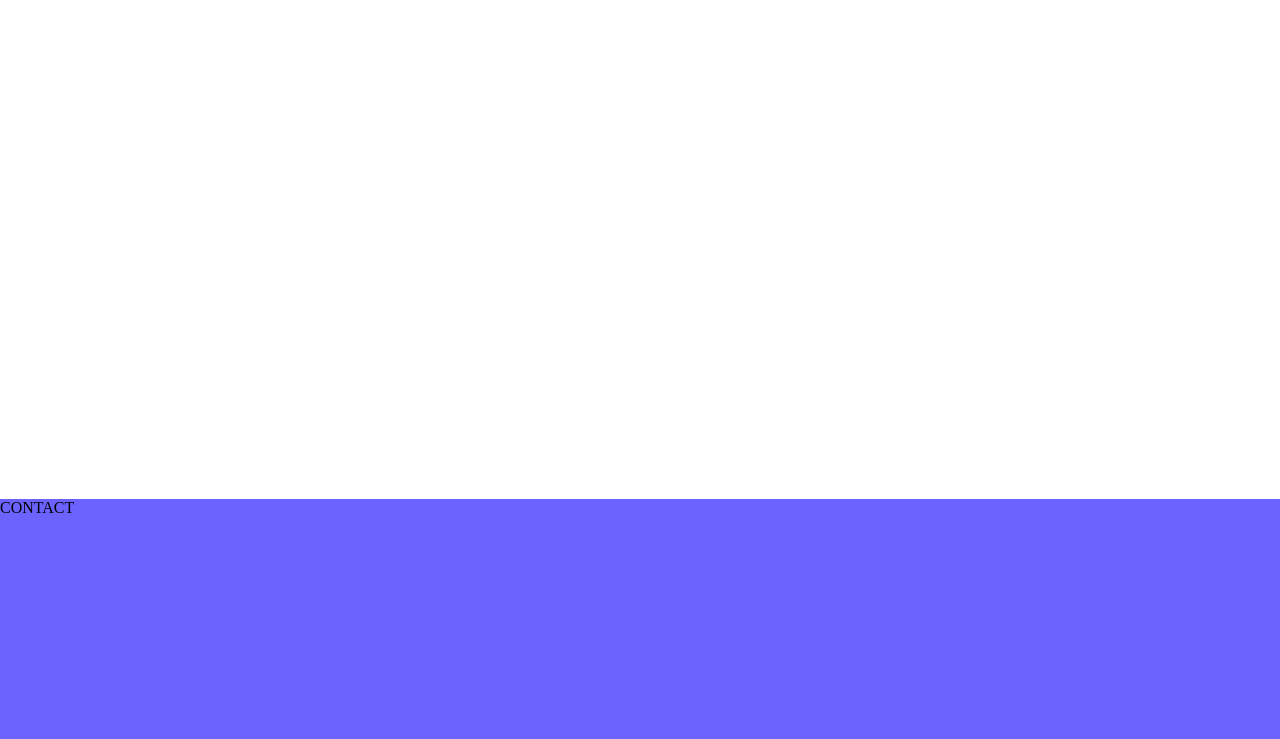
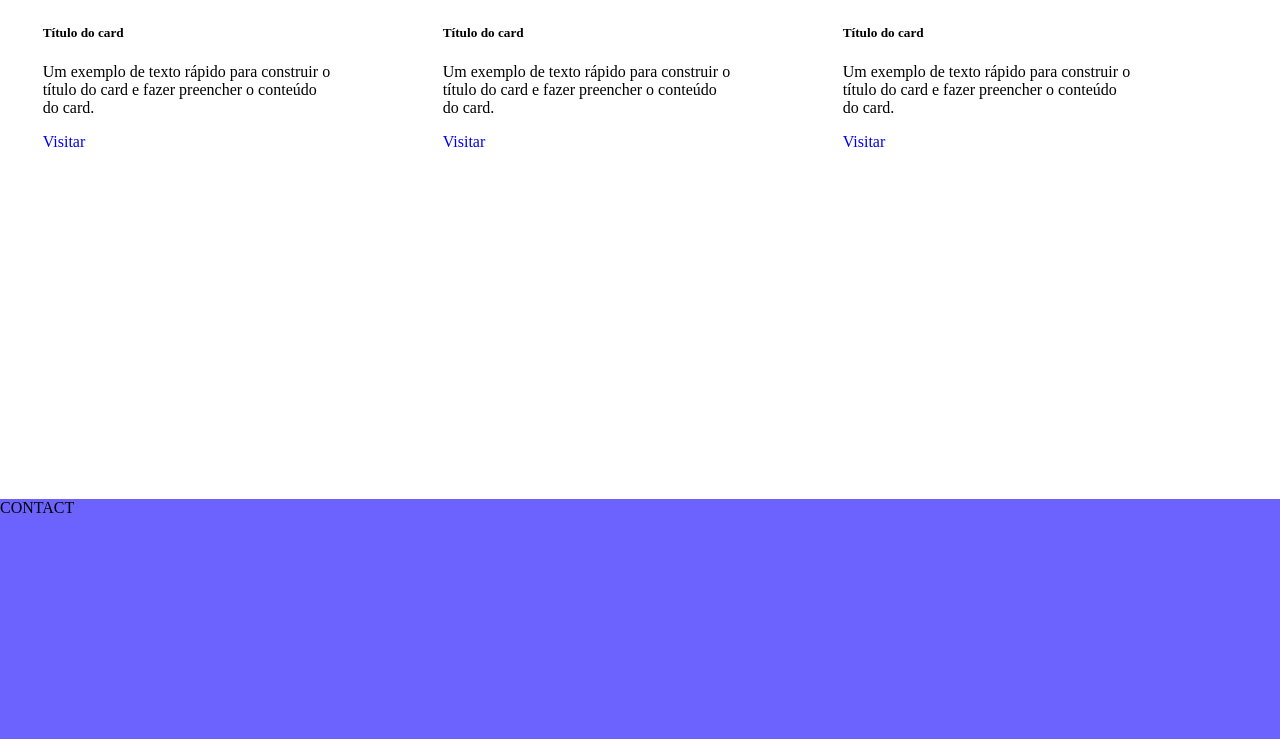
Before and after one commit to gabrdgs/Arte-ae, a Django app: page / in a window 1280 px wide. Shown: the part 1901-2640 px from the top of the page. Run offline with Django 3.2, Linux system fonts and the light colour scheme.

Commit message:
inserindo cards no main

```diff
--- a/arte_ae/static/style.css
+++ b/arte_ae/static/style.css
@@ -90,6 +90,11 @@ main {
   height: 100vh;
 }
 
+.card-body{
+  width: 18rem;
+
+}
+
 /* contact */
 #contact {
   grid-area: contact;
--- a/arte_ae/templates/index.html
+++ b/arte_ae/templates/index.html
@@ -8,6 +8,33 @@
   </section>
   <main id="main">
     MAIN
+    <div class="card">
+      <img class="card-img-top" src=".../100px180/" alt="Imagem de capa do card">
+      <div class="card-body">
+        <h5 class="card-title">Título do card</h5>
+        <p class="card-text">Um exemplo de texto rápido para construir o título do card e fazer preencher o conteúdo do card.</p>
+        <a href="#" class="btn btn-primary">Visitar</a>
+      </div>
+    </div>
+    <div class="card">
+      <img class="card-img-top" src=".../100px180/" alt="Imagem de capa do card">
+      <div class="card-body">
+        <h5 class="card-title">Título do card</h5>
+        <p class="card-text">Um exemplo de texto rápido para construir o título do card e fazer preencher o conteúdo do card.</p>
+        <a href="#" class="btn btn-primary">Visitar</a>
+      </div>
+    </div>
+    <div class="card">
+      <img class="card-img-top" src=".../100px180/" alt="Imagem de capa do card">
+      <div class="card-body">
+        <h5 class="card-title">Título do card</h5>
+        <p class="card-text">Um exemplo de texto rápido para construir o título do card e fazer preencher o conteúdo do card.</p>
+        <a href="#" class="btn btn-primary">Visitar</a>
+      </div>
+    </div>
+
+
+
   </main>
   <section id="contact">
     CONTACT
```
